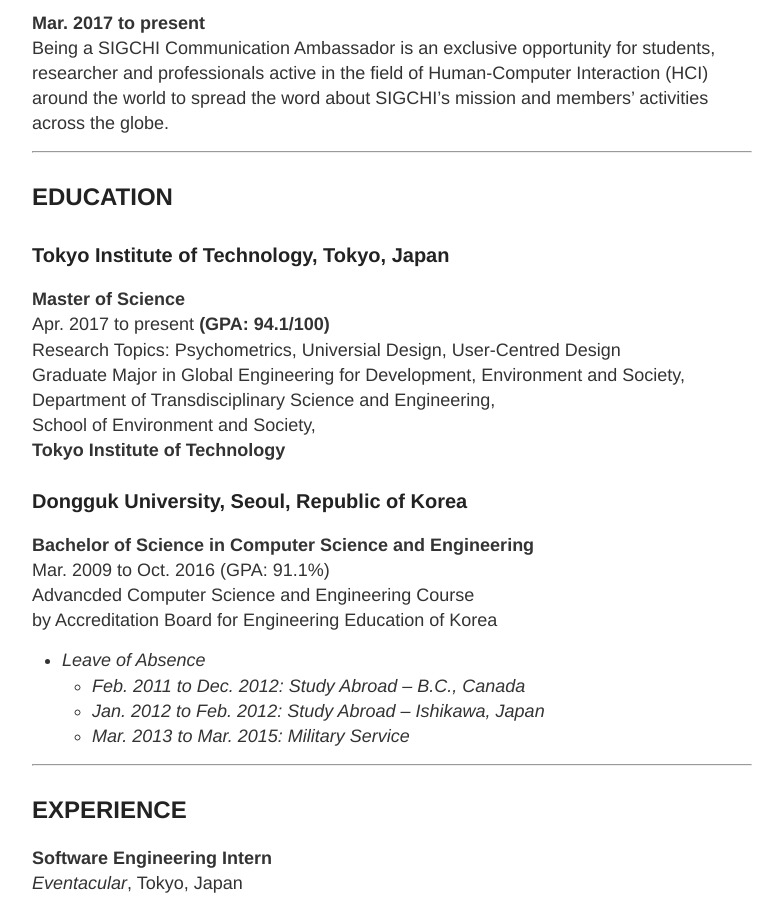
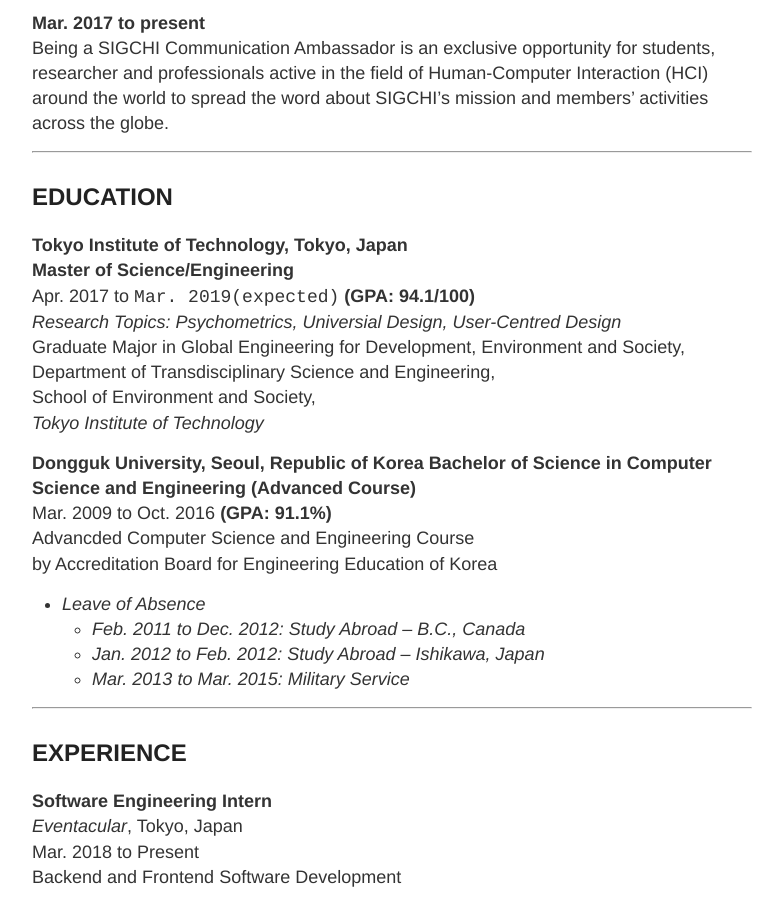
Before and after one commit to TangoEnSkai/tangoenskai.github.io, a Jekyll site: the page built from cv.md, in a window 1280 px wide and 900 px high, scrolled down 505 px. Shown: the whole window, without its empty margins (248-1031 px from the left). Built offline with Jekyll 4.4.1, drawn with Linux system fonts in a browser that asks for light colours.

Commit message:
Update markdown on CV page

```diff
--- a/cv.md
+++ b/cv.md
@@ -16,27 +16,26 @@ School of Environment and Society
 **Mar. 2017 to present**
 Being a SIGCHI Communication Ambassador is an exclusive opportunity for students, researcher and professionals active in the field of Human-Computer Interaction (HCI) around the world to spread the word about SIGCHI’s mission and members’ activities across the globe.
 
+
 ---
+
 
 ## EDUCATION
 
-### Tokyo Institute of Technology, Tokyo, Japan
-
-**Master of Science**
-Apr. 2017 to present __(GPA: 94.1/100)__
-Research Topics: Psychometrics, Universial Design, User-Centred Design
+**Tokyo Institute of Technology, Tokyo, Japan**
+**Master of Science/Engineering**
+Apr. 2017 to `Mar. 2019(expected)` **(GPA: 94.1/100)**
+_Research Topics: Psychometrics, Universial Design, User-Centred Design_
 Graduate Major in Global Engineering for Development, Environment and Society,
 Department of Transdisciplinary Science and Engineering,
 School of Environment and Society,
-**Tokyo Institute of Technology**
+_Tokyo Institute of Technology_
 
-### Dongguk University, Seoul, Republic of Korea
-
-**Bachelor of Science in Computer Science and Engineering**
-Mar. 2009 to Oct. 2016 (GPA: 91.1%)
+**Dongguk University, Seoul, Republic of Korea**
+**Bachelor of Science in Computer Science and Engineering (Advanced Course)**
+Mar. 2009 to Oct. 2016 **(GPA: 91.1%)**
 Advancded Computer Science and Engineering Course
 by Accreditation Board for Engineering Education of Korea
-
 * _Leave of Absence_
   * _Feb. 2011 to Dec. 2012: Study Abroad – B.C., Canada_
   * _Jan. 2012 to Feb. 2012: Study Abroad – Ishikawa, Japan_
@@ -44,6 +43,7 @@ by Accreditation Board for Engineering Education of Korea
 
 
 ---
+
 
 ## EXPERIENCE
 
@@ -98,7 +98,9 @@ _Dongguk University_, Seoul, Republic of Korea
 May. 2010 to Jan. 2011
 Worked as an administration assistant at Visual Simulation Lab.
 
+
 ---
+
 
 ## WORKSHOPS & EVENTS
 
@@ -115,7 +117,9 @@ http://blogs.arts.ac.uk/csm/2017/10/17/tokyo-second/#
 _d.school, Stanford University_ @Tokyo Tech
 Mar 2017
 
+
 ---
+
 
 ## HONOURS AND AWARDS
 
@@ -139,7 +143,9 @@ Dec. 2012
 _Jeonggakwon_, Dongguk University, Seoul
 Jun. 2012
 
+
 ---
+
 
 ## SCHOLARSHIPS
 
@@ -167,7 +173,9 @@ Jun. 2012
 _Ishikawa Foundation for International Exchange_, Ishikawa, Japan
 Feb. 2012
 
+
 ---
+
 
 ## PUBLICATIONS
 
@@ -179,7 +187,9 @@ Feb. 2012
 
 **J. HAN**, et al., 2015. An evaluation on accuracy of UAVs’ autonomous landing using GPS sensor module. Winter Annual Korean Institute of Information Scientists and Engineers (KIISE) symposium 2015, Pyeongchang, Republic of Korea, pp.1473~1475
 
+
 ---
+
 
 ## PRESENTATIONS
 
@@ -191,7 +201,9 @@ Feb. 2012
 
 **J. HAN**, et al., 2015. “An evaluation on accuracy of UAVs’ autonomous landing using GPS sensor module.” In KIISE(Korean Institute of Information Scientists and Engineers) winter symposium 2015
 
+
 ---
+
 
 ## PATENTS
 
@@ -205,7 +217,9 @@ Patent Application Number:10-2016-0006783, Korean Intellectual Property Office,
 **31st Dec 2016**
 Patent Application Number: 10-2015-0191604, Korean Intellectual Property Office, “Method for improving landing accuracy of Unmanned Aerial Vehicle and apparatus thereof”, J. HAN, K. W. LEE, J. S. KIM, J. H. KIM, J. H. YANG
 
+
 ---
+
 
 ## CERTIFICATIONS AND LICENSURE
 
@@ -221,7 +235,9 @@ Nov. 2015
 _Human Resources Development Service of Korea_
 Nov. 2014
 
+
 ---
+
 
 ## SKILLS
 
@@ -242,7 +258,9 @@ Korean: Native Language
 English: Fluent (speaking, reading, writing)
 Japanese: Intermediate-high (speaking), intermediate (reading, writing)
 
+
 ---
+
 
 ## Note
 
```
